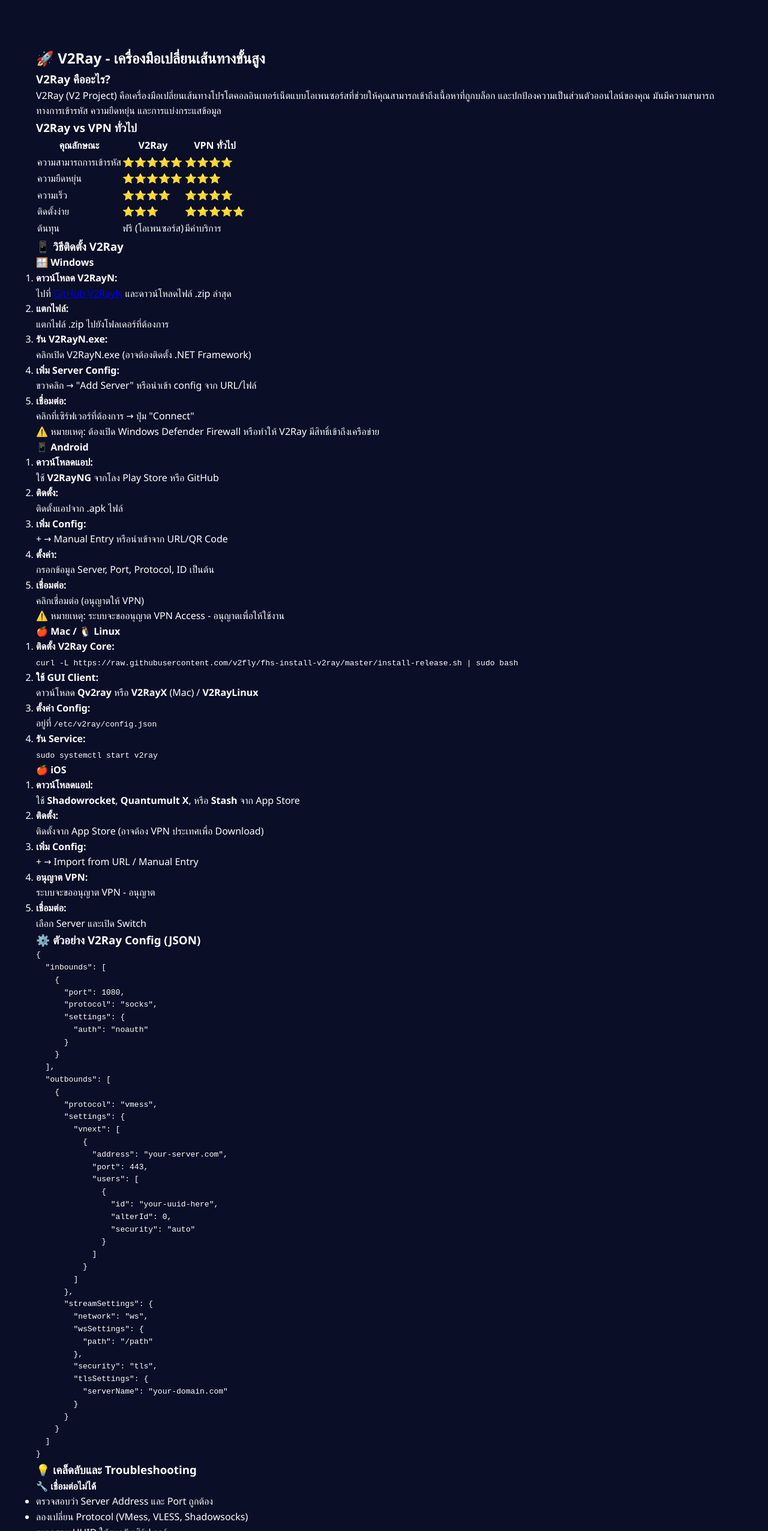
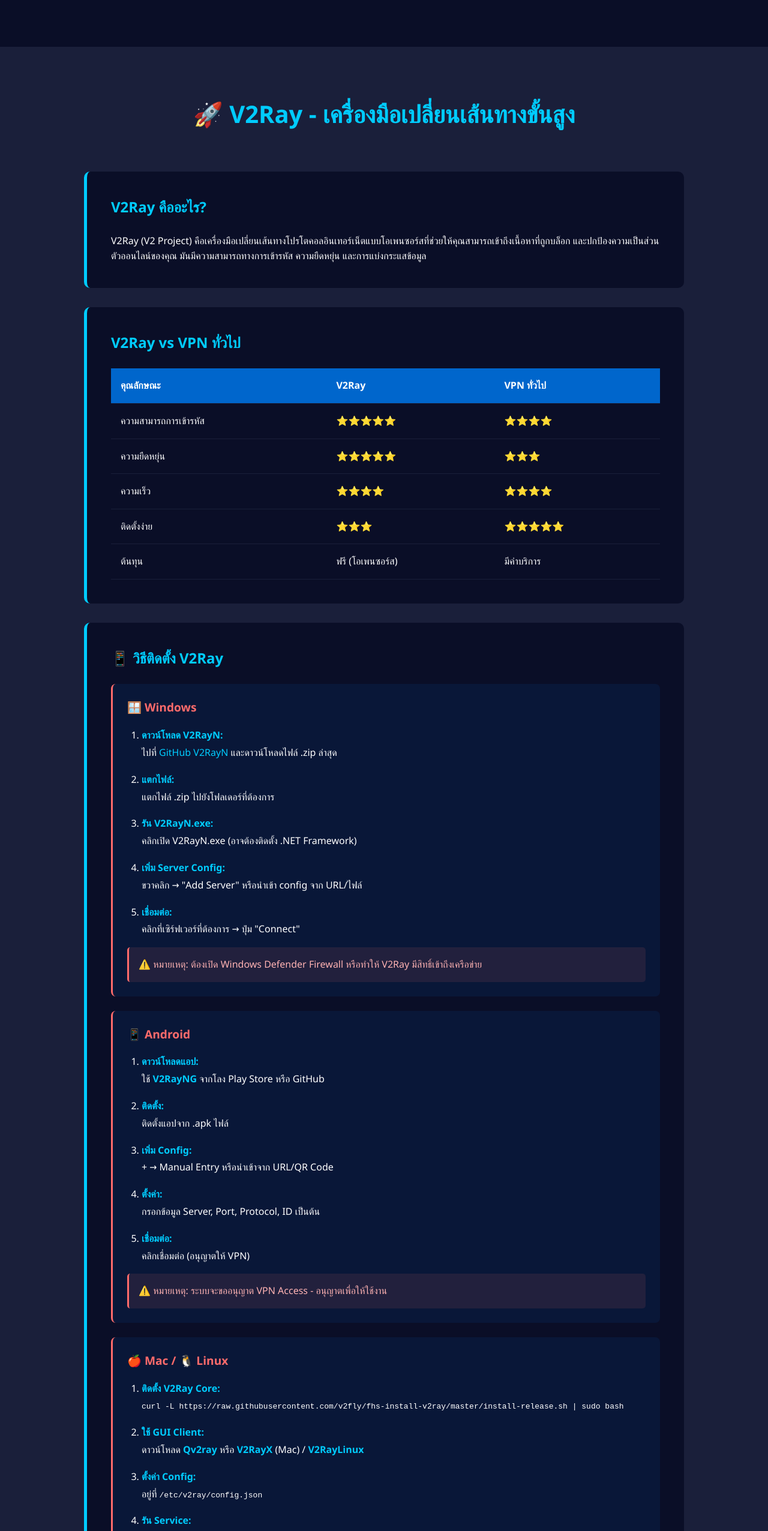
Before and after one commit to doheesyr61-alt/vpn-security-hub, a plain HTML site: page index.html in a window 1280 px wide. Shown: the part 2088-4640 px from the top of the page at 60% size. Drawn offline with Linux system fonts and the light colour scheme.

Commit message:
Add V2Ray styling

```diff
--- a/styles.css
+++ b/styles.css
@@ -212,10 +212,186 @@
     margin-bottom: 0.5rem;
 }
 
+/* V2Ray Section */
+.v2ray {
+    padding: 80px 20px;
+    background-color: var(--light-bg);
+}
+
+.v2ray h2 {
+    text-align: center;
+    font-size: 2.5rem;
+    margin-bottom: 4rem;
+    color: var(--secondary-color);
+}
+
+.v2ray-content {
+    max-width: 1000px;
+    margin: 0 auto;
+}
+
+.v2ray-info,
+.v2ray-comparison,
+.v2ray-guide,
+.v2ray-config,
+.v2ray-tips {
+    background-color: var(--dark-bg);
+    padding: 2.5rem;
+    margin-bottom: 2rem;
+    border-radius: 10px;
+    border-left: 5px solid var(--secondary-color);
+}
+
+.v2ray-info h3,
+.v2ray-comparison h3,
+.v2ray-guide h3,
+.v2ray-config h3,
+.v2ray-tips h3 {
+    color: var(--secondary-color);
+    margin-bottom: 1.5rem;
+    font-size: 1.5rem;
+}
+
+.comparison-table {
+    width: 100%;
+    border-collapse: collapse;
+    margin-top: 1rem;
+}
+
+.comparison-table th,
+.comparison-table td {
+    padding: 1rem;
+    text-align: left;
+    border-bottom: 1px solid var(--light-bg);
+}
+
+.comparison-table th {
+    background-color: var(--primary-color);
+    color: white;
+    font-weight: bold;
+}
+
+.comparison-table tr:hover {
+    background-color: rgba(0, 102, 204, 0.1);
+}
+
+.installation-tabs {
+    display: flex;
+    flex-direction: column;
+    gap: 1.5rem;
+}
+
+.install-section {
+    background-color: rgba(0, 102, 204, 0.1);
+    padding: 1.5rem;
+    border-radius: 8px;
+    border-left: 3px solid var(--accent-color);
+}
+
+.install-section h4 {
+    color: var(--accent-color);
+    margin-bottom: 1rem;
+    font-size: 1.2rem;
+}
+
+.install-section ol {
+    padding-left: 1.5rem;
+}
+
+.install-section li {
+    margin-bottom: 1rem;
+    line-height: 1.8;
+}
+
+.install-section strong {
+    color: var(--secondary-color);
+}
+
+.install-section a {
+    color: var(--secondary-color);
+    text-decoration: none;
+    transition: color 0.3s ease;
+}
+
+.install-section a:hover {
+    color: var(--accent-color);
+    text-decoration: underline;
+}
+
+.warning-box {
+    background-color: rgba(255, 107, 107, 0.1);
+    border-left: 3px solid var(--accent-color);
+    padding: 1rem;
+    border-radius: 5px;
+    margin-top: 1rem;
+    color: #ffb3b3;
+}
+
+.code-block {
+    background-color: rgba(0, 0, 0, 0.3);
+    border: 1px solid var(--primary-color);
+    border-radius: 8px;
+    padding: 1.5rem;
+    overflow-x: auto;
+    margin-top: 1rem;
+}
+
+.code-block pre {
+    margin: 0;
+    font-family: 'Courier New', monospace;
+    font-size: 0.9rem;
+    color: #00ff00;
+    line-height: 1.5;
+}
+
+.tips-grid {
+    display: grid;
+    grid-template-columns: repeat(auto-fit, minmax(250px, 1fr));
+    gap: 1.5rem;
+    margin-top: 1.5rem;
+}
+
+.tip-card {
+    background-color: rgba(0, 102, 204, 0.1);
+    padding: 1.5rem;
+    border-radius: 8px;
+    border: 1px solid var(--primary-color);
+    transition: transform 0.3s ease;
+}
+
+.tip-card:hover {
+    transform: translateY(-5px);
+    box-shadow: 0 10px 20px rgba(0, 102, 204, 0.2);
+}
+
+.tip-card h4 {
+    color: var(--secondary-color);
+    margin-bottom: 1rem;
+}
+
+.tip-card ul {
+    padding-left: 1.5rem;
+}
+
+.tip-card li {
+    margin-bottom: 0.5rem;
+    color: #ccc;
+}
+
+.tip-card a {
+    color: var(--secondary-color);
+    text-decoration: none;
+}
+
+.tip-card a:hover {
+    color: var(--accent-color);
+    text-decoration: underline;
+}
+
 /* FAQ Section */
 .faq {
     padding: 80px 20px;
-    background-color: var(--light-bg);
+    background-color: var(--dark-bg);
 }
 
 .faq h2 {
@@ -231,7 +407,7 @@
 }
 
 .faq-item {
-    background-color: var(--dark-bg);
+    background-color: var(--light-bg);
     padding: 2rem;
     margin-bottom: 1.5rem;
     border-radius: 10px;
@@ -252,7 +428,7 @@
 /* Contact Section */
 .contact {
     padding: 80px 20px;
-    background-color: var(--dark-bg);
+    background-color: var(--light-bg);
 }
 
 .contact h2 {
@@ -273,7 +449,7 @@
 .contact-form input,
 .contact-form textarea {
     padding: 1rem;
-    background-color: var(--light-bg);
+    background-color: var(--dark-bg);
     border: 2px solid var(--primary-color);
     border-radius: 5px;
     color: var(--text-color);
@@ -371,14 +547,25 @@
 
     .benefits h2,
     .how-to h2,
+    .v2ray h2,
     .faq h2,
     .contact h2 {
         font-size: 2rem;
     }
 
     .benefits-grid,
-    .steps {
+    .steps,
+    .tips-grid {
         grid-template-columns: 1fr;
+    }
+
+    .comparison-table {
+        font-size: 0.9rem;
+    }
+
+    .comparison-table th,
+    .comparison-table td {
+        padding: 0.75rem;
     }
 
     .footer .container {
@@ -398,6 +585,7 @@
 
     .benefits h2,
     .how-to h2,
+    .v2ray h2,
     .faq h2,
     .contact h2 {
         font-size: 1.5rem;
@@ -405,7 +593,21 @@
 
     .benefit-card,
     .step,
-    .faq-item {
+    .faq-item,
+    .v2ray-info,
+    .v2ray-comparison,
+    .v2ray-guide,
+    .v2ray-config,
+    .v2ray-tips {
         padding: 1.5rem;
     }
+
+    .install-section {
+        padding: 1rem;
+    }
+
+    .code-block {
+        padding: 1rem;
+        font-size: 0.8rem;
+    }
 }
```
